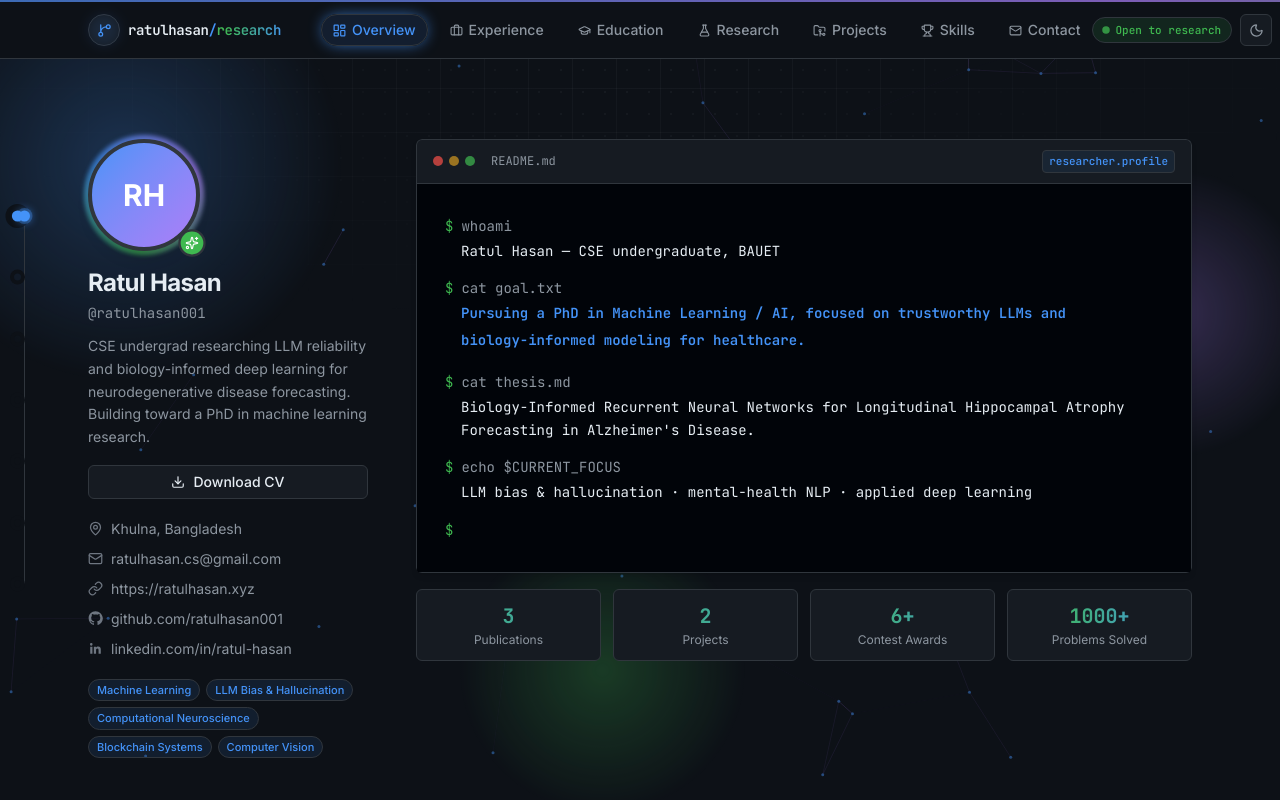
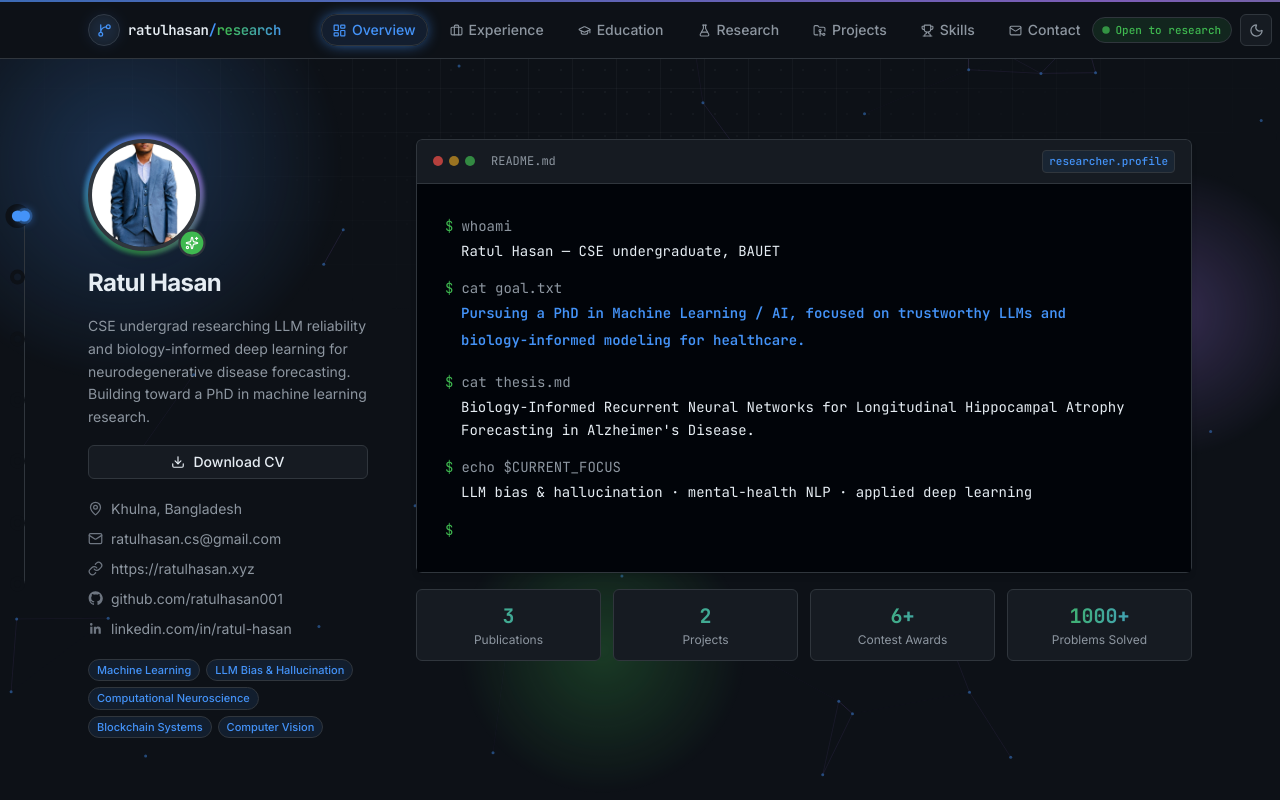
Before and after one commit to ratulhasan001/portfolio, a Next.js app: page / in a window 1280 px wide. Shown: the top 800 px of the page. Built offline with nearby package versions, Linux system fonts and the light colour scheme.

Commit message:
pic updated

```diff
--- a/src/components/hero.tsx
+++ b/src/components/hero.tsx
@@ -1,6 +1,7 @@
 "use client";
 
 import { useRef } from "react";
+import Image from "next/image";
 import { motion, useScroll, useTransform } from "framer-motion";
 import {
   MapPin,
@@ -16,7 +17,7 @@ import { TypedLines } from "./typed-lines";
 import { GithubIcon, LinkedinIcon } from "./brand-icons";
 import { BackgroundBlobs } from "./background-blobs";
 import { CountUp } from "./count-up";
-import { PopWords, PopIn } from "./pop-in";
+import { PopWords } from "./pop-in";
 import { getBootDelay } from "@/lib/boot-delay";
 
 export function Hero() {
@@ -60,8 +61,22 @@ export function Hero() {
                   transition={{ duration: 8, repeat: Infinity, ease: "linear" }}
                   className="absolute -inset-1 rounded-full bg-[conic-gradient(from_0deg,var(--color-accent),var(--color-done),var(--color-success),var(--color-accent))] opacity-70 blur-[2px]"
                 />
-                <div className="relative flex h-28 w-28 items-center justify-center rounded-full border-4 border-canvas bg-gradient-to-br from-accent to-done text-3xl font-bold text-white shadow-lg">
-                  RH
+                <div className="relative h-28 w-28 overflow-hidden rounded-full border-4 border-canvas bg-canvas-subtle shadow-lg">
+                  <motion.div
+                    initial={{ opacity: 0, scale: 1.3, filter: "blur(10px)" }}
+                    animate={{ opacity: 1, scale: 1, filter: "blur(0px)" }}
+                    transition={{ duration: 0.9, delay: 0.2, ease: [0.22, 1, 0.36, 1] }}
+                    className="relative h-full w-full"
+                  >
+                    <Image
+                      src="/my_img.jpg"
+                      alt={profile.name}
+                      fill
+                      sizes="112px"
+                      priority
+                      className="object-cover"
+                    />
+                  </motion.div>
                 </div>
                 <motion.span
                   animate={{ scale: [1, 1.15, 1] }}
@@ -75,9 +90,6 @@ export function Hero() {
               <h1 className="mt-4 text-2xl font-bold tracking-tight text-fg-default">
                 <PopWords text={profile.name} delay={0.5 + bootDelay} stagger={0.08} />
               </h1>
-              <PopIn delay={0.85 + bootDelay}>
-                <p className="mono text-sm text-fg-muted">@{profile.handle}</p>
-              </PopIn>
 
               <p className="mt-3 text-sm leading-relaxed text-fg-muted">
                 {profile.bio}
```
Also changed, not shown: public/my_img.jpg (added).
